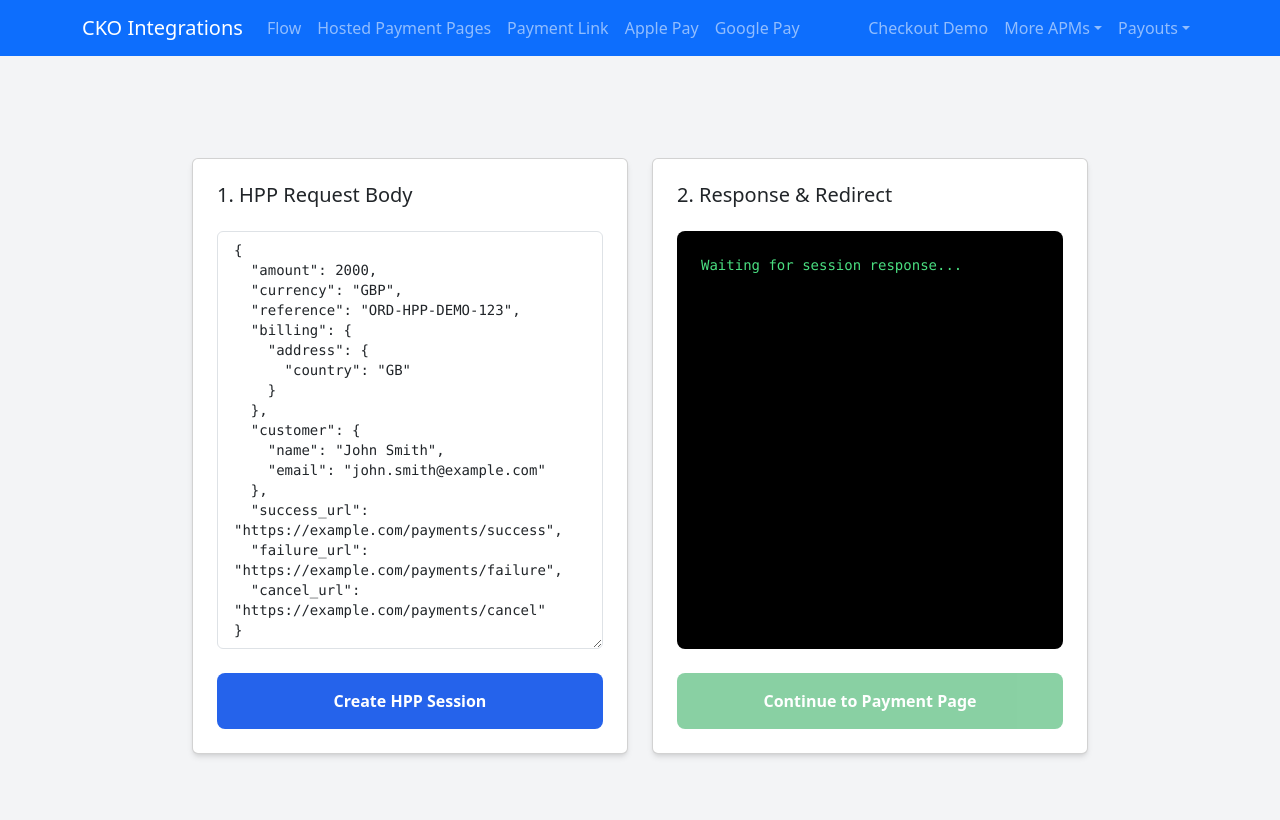
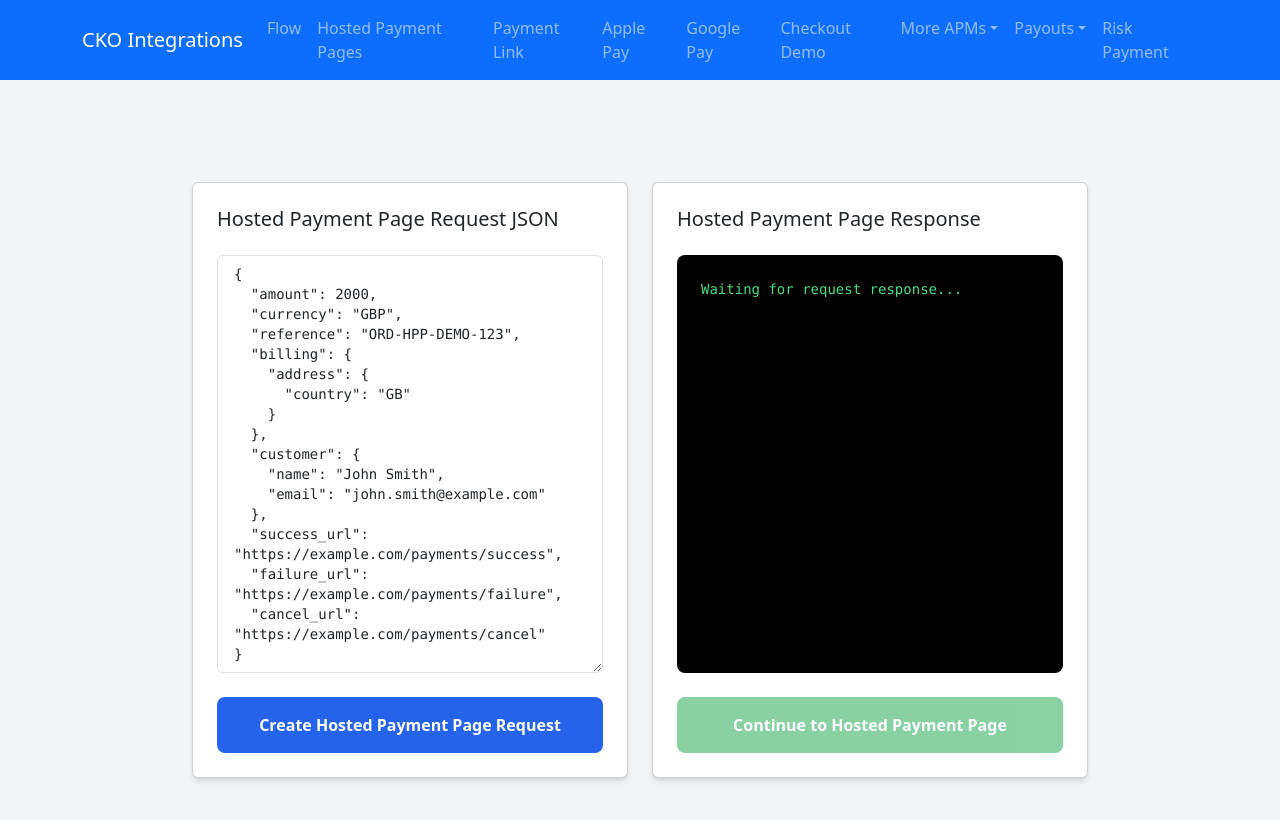
Before and after one commit to Mark-Reilly-Checkout/React-Flask-Project, a React (Create React App) app in the folder frontend/: page /hosted-payment-pages in a window 1280 px wide. Shown: the top 820 px of the page. Built offline with nearby package versions, Linux system fonts and the light colour scheme.

Commit message:
Fixing UI in multiple pages

```diff
--- a/frontend/src/components/ApplePay.js
+++ b/frontend/src/components/ApplePay.js
@@ -256,24 +256,19 @@ const ApplePay = () => {
 
   return (
     <div className="min-h-screen bg-gray-100 p-6">
-      <h1 className="text-3xl font-bold text-center mb-8">Apple Pay</h1>
-
       {!showMainContent ? (
         <div className="flex items-center justify-center min-h-[calc(100vh-100px)]">
             <div className="bg-white p-8 rounded-xl shadow-lg w-full max-w-md text-center">
                 <h2 className="text-2xl font-bold mb-6 text-gray-800">Choose your Apple Pay flow</h2>
                 <div className="mb-6">
-                    <label htmlFor="paymentModeSelect" className="block text-lg font-medium text-gray-700 mb-2">
-                        Select Action:
-                    </label>
                     <select
                         id="paymentModeSelect"
                         value={initialPaymentMode}
                         onChange={(e) => setInitialPaymentMode(e.target.value)}
                         className="w-full border rounded-lg px-4 py-3 text-gray-900 focus:ring-blue-500 focus:border-blue-500"
                     >
-                        <option value="processPayment">Full payment</option>
-                        <option value="generateTokenOnly">Token generation</option>
+                        <option value="processPayment">End-to-End Payment</option>
+                        <option value="generateTokenOnly">Token Generation</option>
                     </select>
                 </div>
                 <button
@@ -302,7 +297,7 @@ const ApplePay = () => {
                             onChange={() => setConfig({...config, paymentMode: 'processPayment'})}
                             className="form-radio h-4 w-4 text-blue-600"
                         />
-                        <span className="ml-2 text-gray-700">Full payment</span>
+                        <span className="ml-2 text-gray-700">End-to-End Payment</span>
                     </label>
                     <label className="inline-flex items-center">
                         <input
@@ -313,13 +308,13 @@ const ApplePay = () => {
                             onChange={() => setConfig({...config, paymentMode: 'generateTokenOnly'})}
                             className="form-radio h-4 w-4 text-blue-600"
                         />
-                        <span className="ml-2 text-gray-700">Token generation</span>
+                        <span className="ml-2 text-gray-700">Token Generation</span>
                     </label>
                 </div>
             </div>
 
             <div className="mb-4">
-                <label className="block text-sm font-medium mb-1">Merchant Identifier (e.g., merchant.com.yourdomain)</label>
+                <label className="block text-sm font-medium mb-1">Merchant Identifier</label>
                 <input
                     type="text"
                     value={config.merchantIdentifier}
@@ -329,7 +324,7 @@ const ApplePay = () => {
             </div>
 
             <div className="mb-4">
-                <label className="block text-sm font-medium mb-1">Display Name (for Payment Sheet)</label>
+                <label className="block text-sm font-medium mb-1">Display Name</label>
                 <input
                     type="text"
                     value={config.displayName}
@@ -339,7 +334,7 @@ const ApplePay = () => {
             </div>
 
             <div className="mb-4">
-                <label className="block text-sm font-medium mb-1">Initiative Context (The current domain)</label>
+                <label className="block text-sm font-medium mb-1">Initiative Context</label>
                 <input
                     type="text"
                     value={config.initiativeContext}
--- a/frontend/src/components/GooglePay.js
+++ b/frontend/src/components/GooglePay.js
@@ -63,8 +63,6 @@ const GooglePay = () => {
 
     return (
         <div className="min-h-screen bg-gray-100 p-6">
-            <h1 className="text-3xl font-bold text-center mb-8">Google Pay Test Suite</h1>
-
             <div className="grid grid-cols-1 md:grid-cols-2 gap-6">
                 {/* Configuration Panel */}
                 <div className="bg-white p-6 rounded-xl shadow-md">
@@ -83,7 +81,7 @@ const GooglePay = () => {
 
                     {/* Gateway Merchant ID */}
                     <div className="mb-4">
-                        <label className="block text-sm font-medium mb-1">Gateway Merchant ID</label>
+                        <label className="block text-sm font-medium mb-1">Checkout Public Key</label>
                         <input
                             type="text"
                             value={config.gatewayMerchantId}
--- a/frontend/src/components/HostedPaymentPages.js
+++ b/frontend/src/components/HostedPaymentPages.js
@@ -82,7 +82,7 @@ const HostedPaymentPages = () => {
             <div className="w-full max-w-4xl grid grid-cols-1 md:grid-cols-2 gap-6">
                 {/* Left Panel: Request Body */}
                 <Card className="p-6 rounded-xl shadow-md bg-white">
-                    <Card.Title className="text-xl font-semibold mb-4">1. HPP Request Body</Card.Title>
+                    <Card.Title className="text-xl font-semibold mb-4">Hosted Payment Page Request JSON</Card.Title>
                     <textarea
                         value={jsonInput}
                         onChange={handleJsonInputChange}
@@ -96,24 +96,24 @@ const HostedPaymentPages = () => {
                         disabled={loading || !!jsonError}
                         className="mt-4 w-full bg-blue-600 text-white font-semibold py-3 px-6 rounded-lg hover:bg-blue-700 transition duration-300 disabled:opacity-50"
                     >
-                        {loading ? "Creating Session..." : "Create HPP Session"}
+                        {loading ? "Sending request..." : "Create Hosted Payment Page Request"}
                     </button>
                 </Card>
 
                 {/* Right Panel: Response and Redirect */}
                 <Card className="p-6 rounded-xl shadow-md bg-white">
-                    <Card.Title className="text-xl font-semibold mb-4">2. Response & Redirect</Card.Title>
+                    <Card.Title className="text-xl font-semibold mb-4">Hosted Payment Page Response</Card.Title>
                     <div className="flex-1 bg-black text-green-400 font-mono text-sm p-4 rounded-lg overflow-auto h-80 whitespace-pre-wrap break-words mb-4">
                         {sessionResponse
                             ? JSON.stringify(sessionResponse, null, 2)
-                            : 'Waiting for session response...'}
+                            : 'Waiting for request response...'}
                     </div>
                     <button
                         onClick={handleRedirect}
                         disabled={!sessionResponse?._links?.redirect?.href}
                         className="w-full bg-green-600 text-white font-semibold py-3 px-6 rounded-lg hover:bg-green-700 transition duration-300 disabled:opacity-50"
                     >
-                        Continue to Payment Page
+                        Continue to Hosted Payment Page
                     </button>
                 </Card>
             </div>
--- a/frontend/src/components/NavigationBar.js
+++ b/frontend/src/components/NavigationBar.js
@@ -30,8 +30,8 @@ const NavigationBar = () => {
             <NavDropdown title="Payouts" id="collapsible-nav-dropdown" data-bs-theme="light">
               <Dropdown.Item href="#card">Card</Dropdown.Item>
               <Dropdown.Item href="#bank">Bank</Dropdown.Item>
-              <Dropdown.Item href="/requestPayment">Request Payment</Dropdown.Item>
             </NavDropdown>
+             <Nav.Link href="/requestPayment">Risk Payment</Nav.Link>
           </Nav>
         </Navbar.Collapse>
       </Container>
--- a/frontend/src/components/PayPal.js
+++ b/frontend/src/components/PayPal.js
@@ -277,8 +277,6 @@ const PayPal = () => {
 
     return (
         <div className="min-h-screen bg-gray-100 p-6">
-            <h1 className="text-3xl font-bold text-center mb-8">PayPal Payments Test Suite</h1>
-
             <div className="grid grid-cols-1 md:grid-cols-2 gap-6">
                 {/* Configuration Panel */}
                 <div className="bg-white p-6 rounded-xl shadow-md">
@@ -485,7 +483,7 @@ const PayPal = () => {
                 {/* Right Panel: PayPal Buttons & Payment Details */}
                 <div className="flex flex-col h-full">
                     {/* --- NEW: Context Creation Button & Status --- */}
-                    <div className="bg-white p-6 rounded-xl shadow-md mb-6 text-center">
+                    <div className="bg-white p-6 rounded-xl shadow-md mb-6">
                         <h2 className="text-xl font-semibold mb-4">Payment Context</h2>
                         <button
                             onClick={handleCreatePaymentContext}
```
